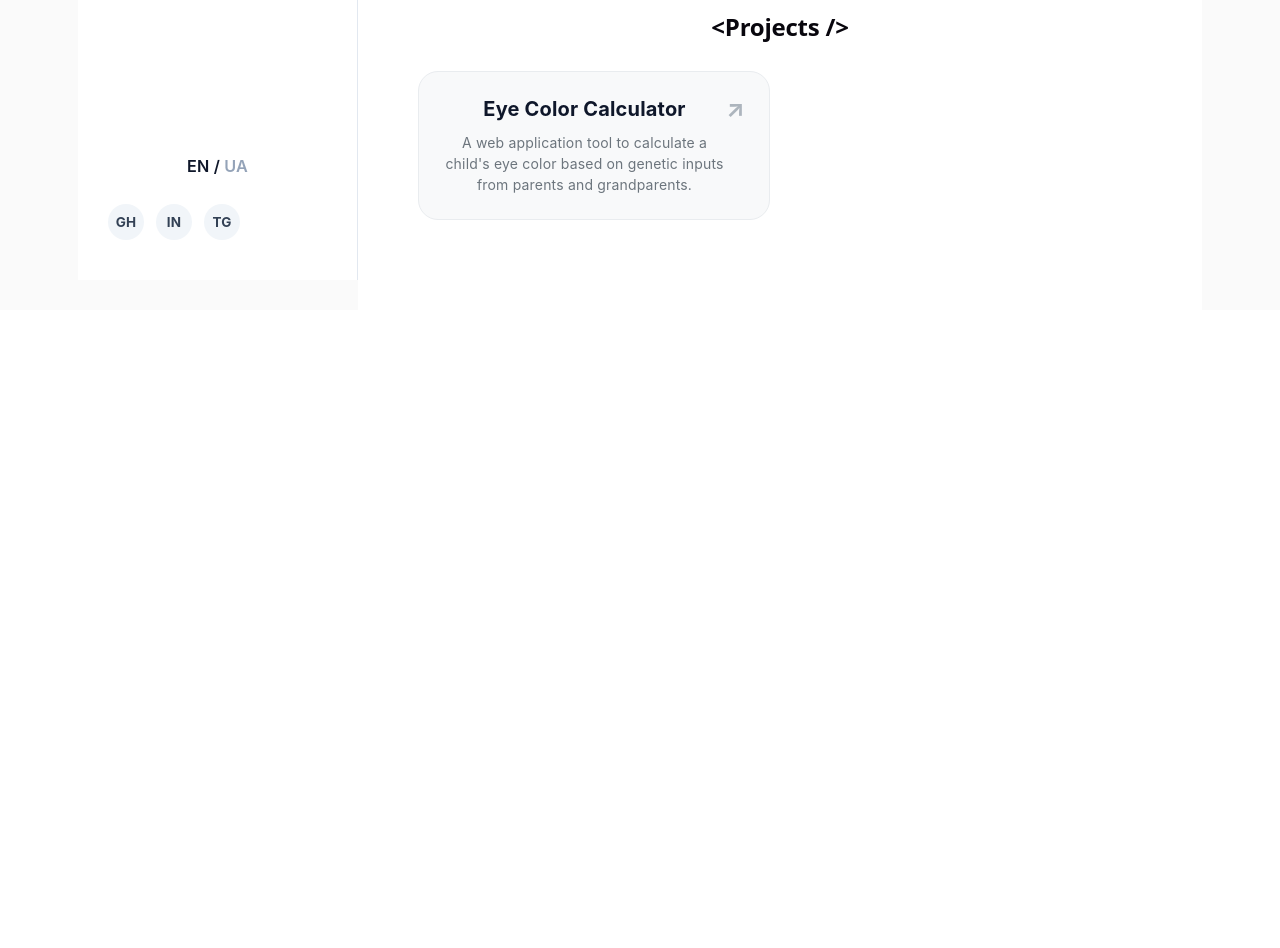
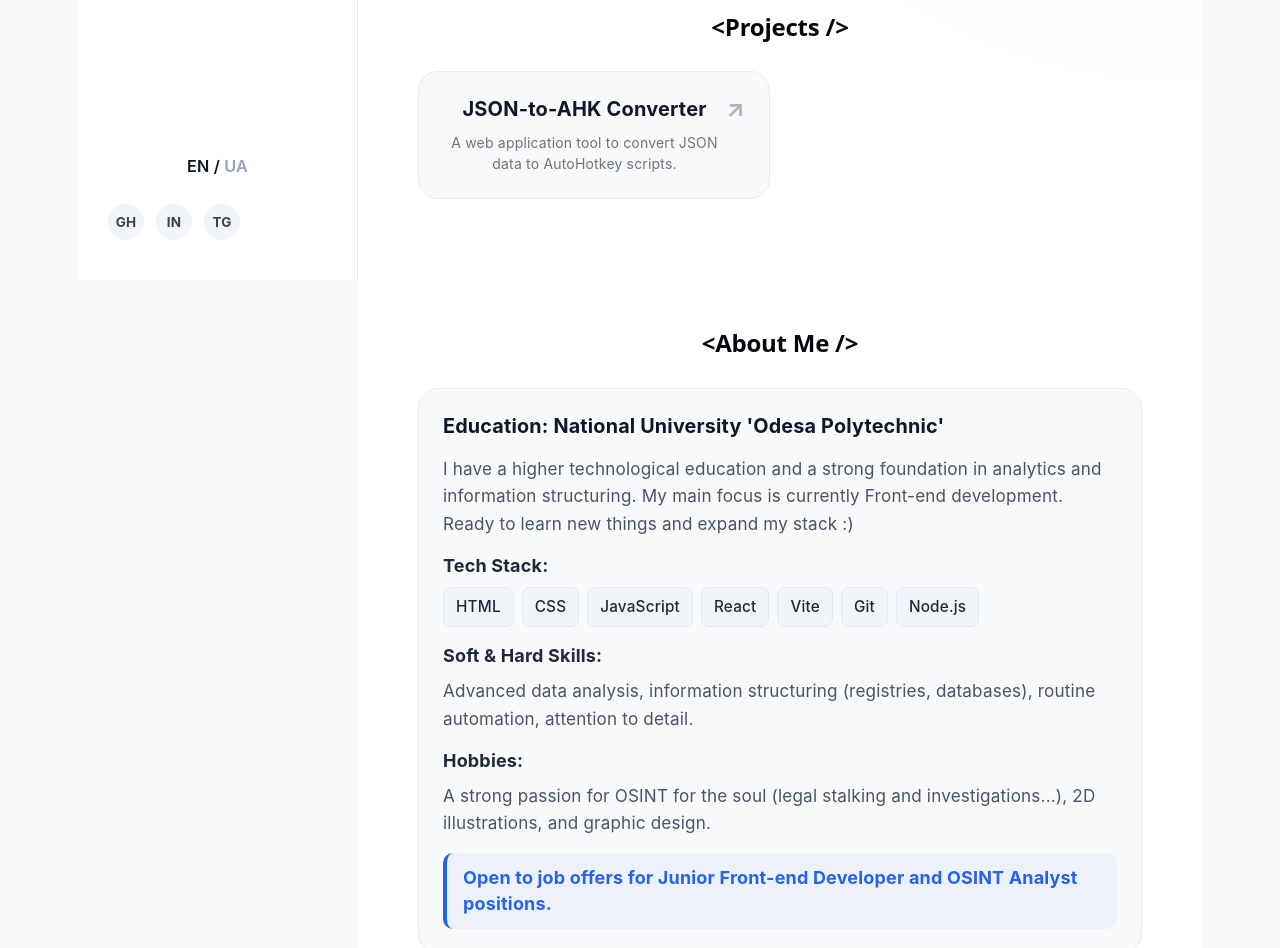
Before and after one commit to defajax/portfolio, a React (Vite) app: page / in a window 1280 px wide. Shown: the part 520-1468 px from the top of the page. Before the commit the page ends 830 px from the top, so only its background shows below. Built offline with nearby package versions, Linux system fonts and the light colour scheme.

Commit message:
project update commit

```diff
--- a/src/App.css
+++ b/src/App.css
@@ -2,6 +2,10 @@
   margin: 0;
   padding: 0;
   box-sizing: border-box;
+}
+
+html {
+  scroll-behavior: smooth;
 }
 
 body {
@@ -113,7 +117,6 @@ body {
   padding: 40px 60px;
   display: flex;
   flex-direction: column;
-  justify-content: space-between;
   background: radial-gradient(circle at top right, rgba(59, 227, 246, 0.04), transparent 40%), #ffffff;
   min-height: 100vh;
 }
@@ -185,6 +188,7 @@ body {
   font-size: 1.1rem;
   margin-bottom: 35px;
   max-width: 600px;
+  margin-left: 52px;
 }
 
 .learn-more-btn {
@@ -270,6 +274,74 @@ body {
   color: #000; /* Arrow darkens on hover */
   transform: translate(3px, -3px); /* Slight shift to the right and up */
 }
+/* About Section Styles */
+.about-section {
+  margin-top: 80px;
+  padding-bottom: 60px;
+}
+
+.about-card-block {
+  display: block;
+  cursor: default;
+  text-align: left; /* Вирівнювання всього блоку по лівому краю */
+}
+
+.about-card-block:hover {
+  transform: none;
+  box-shadow: 0 10px 25px rgba(0, 0, 0, 0.08);
+}
+
+.about-content {
+  display: flex;
+  flex-direction: column;
+  gap: 16px;
+  width: 100%;
+  text-align: left; /* Примусове вирівнювання тексту за лівим краєм */
+}
+
+.about-education {
+  font-size: 1.1rem;
+  color: #0f172a;
+}
+
+.about-text {
+  font-size: 0.95rem;
+  line-height: 1.6;
+  color: #475569;
+}
+
+.about-group h3 {
+  font-size: 1rem;
+  margin-bottom: 8px;
+  color: #1e293b;
+}
+
+/* Стилі для тегів стека, щоб вони не зливалися */
+.skills-tags {
+  display: flex;
+  flex-wrap: wrap;
+  gap: 8px; /* Відступи між технологіями */
+  margin-top: 4px;
+}
+
+.skills-tags span {
+  background-color: #f1f5f9; /* Світлий фон для кожного тегу */
+  color: #1e293b;
+  font-size: 0.85rem;
+  padding: 6px 12px;
+  border-radius: 8px;
+  font-weight: 500;
+  border: 1px solid #e2e8f0; /* Легка рамка для розділення */
+}
+
+.about-open {
+  font-size: 1rem;
+  color: #2563eb;
+  background-color: rgba(37, 99, 235, 0.05);
+  padding: 12px 16px;
+  border-radius: 10px;
+  border-left: 4px solid #2563eb;
+}
 
 
 /* Adaptive styles for mobile devices */
--- a/src/App.jsx
+++ b/src/App.jsx
@@ -9,30 +9,36 @@ function App() {
 
   const { t, i18n } = useTranslation(); // Language-change initialization
 
-// 1. Active-session (default - 'home')
+// Active-session (default - 'home')
   const [activeSection, setActiveSection] = useState('home');
 
-  // 2. Scroll event listener to update active section based on scroll position
+// Scroll event listener to update active section based on scroll position
   useEffect(() => {
-    const observer = new IntersectionObserver(
-      (entries) => {
-        entries.forEach((entry) => {
-          // Active section is updated when at least 40% of the section is visible
-          if (entry.isIntersecting) {
-            setActiveSection(entry.target.id);
-          }
-        });
-      },
-      // 40% of the section must be visible to consider it active
-      { threshold: 0.4 }
-    );
+    const handleScroll = () => {
+      const sections = document.querySelectorAll('section[id]');
+      const scrollPosition = window.scrollY + 200; // Small offset from the top of the screen
 
-    // Select all sections with an id and observe them
-    const sections = document.querySelectorAll('section[id]');
-    sections.forEach((section) => observer.observe(section));
+      // 1. If scroll reaches the bottom (about)
+      if (window.innerHeight + Math.round(window.scrollY) >= document.documentElement.scrollHeight - 10) {
+        setActiveSection('about');
+        return;
+      }
 
-    // Cleanup on unmount
-    return () => observer.disconnect();
+      // 2. In other cases, determine the section based on its position on the screen
+      sections.forEach((section) => {
+        const sectionTop = section.offsetTop;
+        const sectionHeight = section.offsetHeight;
+
+        if (scrollPosition >= sectionTop && scrollPosition < sectionTop + sectionHeight) {
+          setActiveSection(section.id);
+        }
+      });
+    };
+
+    window.addEventListener('scroll', handleScroll);
+    handleScroll(); // Run immediately on page load
+
+    return () => window.removeEventListener('scroll', handleScroll);
   }, []);
 
   // Function for changing the language
@@ -95,8 +101,8 @@ function App() {
 
         <div className="social-links">
           <a href="https://github.com/defajax" target="_blank" rel="noreferrer">GH</a>
-          <a href="https://linkedin.com" target="_blank" rel="noreferrer">IN</a>
-          <a href="https://t.me" target="_blank" rel="noreferrer">TG</a>
+          <a href="https://www.linkedin.com/in/marharyta-urbanovych-19b138440/" target="_blank" rel="noreferrer">IN</a>
+          <a href="https://t.me/uthernfornia" target="_blank" rel="noreferrer">TG</a>
         </div>
       </aside>
 
@@ -142,18 +148,53 @@ function App() {
           <div className="bento-grid">
             {/* Project Card */}
             <a
-              href="https://defajax.github.io/eye-color-calc"
+              href="https://defajax.github.io/json-to-ahk"
               target="_blank"
               rel="noreferrer"
               className="bento-card project-card"
             >
               <div className="card-content">
-                <h3>{t('projects.eyeColor.title')}</h3>
-                <p>{t('projects.eyeColor.desc')}</p>
+                <h3>{t('projects.jsontoahk.title')}</h3>
+                <p>{t('projects.jsontoahk.desc')}</p>
               </div>
               <div className="card-arrow">↗</div>
             </a>
-            {/* In the future, other cards (bento-card) can be added here */}
+          </div>
+        </section>
+        {/* About Me Section */}
+        <section id="about" className="about-section">
+          <h2 className="section-title">&lt;{t('about.title')} /&gt;</h2>
+
+          <div className="bento-card about-card-block">
+            <div className="about-content">
+              <p className="about-education"><strong>{t('about.education')}</strong></p>
+              <p className="about-text">{t('about.background')}</p>
+
+              <div className="about-group">
+                <h3>{t('about.stackTitle')}</h3>
+                <div className="skills-tags">
+                  <span>HTML</span>
+                  <span>CSS</span>
+                  <span>JavaScript</span>
+                  <span>React</span>
+                  <span>Vite</span>
+                  <span>Git</span>
+                  <span>Node.js</span>
+                </div>
+              </div>
+
+              <div className="about-group">
+                <h3>{t('about.skillsTitle')}</h3>
+                <p className="about-text">{t('about.skillsText')}</p>
+              </div>
+
+              <div className="about-group">
+                <h3>{t('about.hobbiesTitle')}</h3>
+                <p className="about-text">{t('about.hobbiesText')}</p>
+              </div>
+
+              <p className="about-open"><strong>{t('about.openTo')}</strong></p>
+            </div>
           </div>
         </section>
       </main>
--- a/src/i18n.js
+++ b/src/i18n.js
@@ -22,12 +22,22 @@ const resources = {
       },
       projects: {
         title: "Projects",
-        eyeColor: {
-        title: "Eye Color Calculator",
-        desc: "A web application tool to calculate a child's eye color based on genetic inputs from parents and grandparents."
-  }
-
-}
+        jsontoahk: {
+          title: "JSON-to-AHK Converter",
+          desc: "A web application tool to convert JSON data to AutoHotkey scripts."
+        }
+      },
+      about: {
+        title: "About Me",
+        education: "Education: National University 'Odesa Polytechnic'",
+        background: "I have a higher technological education and a strong foundation in analytics and information structuring. My main focus is currently Front-end development. Ready to learn new things and expand my stack :)",
+        stackTitle: "Tech Stack:",
+        skillsTitle: "Soft & Hard Skills:",
+        skillsText: "Advanced data analysis, information structuring (registries, databases), routine automation, attention to detail.",
+        hobbiesTitle: "Hobbies:",
+        hobbiesText: "A strong passion for OSINT for the soul (legal stalking and investigations...), 2D illustrations, and graphic design.",
+        openTo: "Open to job offers for Junior Front-end Developer and OSINT Analyst positions."
+      }
     }
   },
   ua: {
@@ -50,11 +60,22 @@ const resources = {
       },
       projects: {
         title: "Проєкти",
-        eyeColor: {
-        title: "Калькулятор кольору очей",
-        desc: "Веб-додаток для розрахунку кольору очей дитини на основі генетичних даних батьків та прабатьків."
-  }
-}
+        jsontoahk: {
+          title: "JSON-to-AHK Converter",
+          desc: "Веб-додаток для конвертації JSON даних у скрипти AutoHotkey."
+        }
+      },
+      about: {
+        title: "Про мене",
+        education: "Освіта: Національний університет «Одеська політехніка»",
+        background: "Маю вищу технологічну освіту та фундамент в аналітиці, структуризації інформації. Зараз мій головний фокус — Front-end розробка. Готова навчатися новому та збільшувати стек :)",
+        stackTitle: "Стек:",
+        skillsTitle: "Soft & Hard скіли:",
+        skillsText: "Просунутий аналіз даних, структуризація інформації (реєстри, бази даних), автоматизація рутини, увага до деталей.",
+        hobbiesTitle: "Хобі:",
+        hobbiesText: "Маю нестримну пристрасть до OSINT для душі (легальний сталкінг і розслідування...), 2D-ілюстрації та графічного дизайну.",
+        openTo: "Відкрита до пропозицій на позицію Junior Front-end Developer та OSINT-аналітика."
+      }
     }
   }
 };
```
